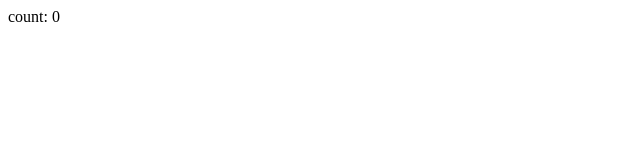
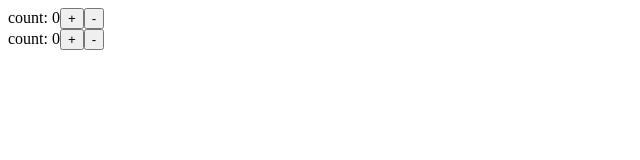
Before and after one commit to zhuji96/my-frontend-frame, a website built with webpack: page src/index.html in a window 1280 px wide. Shown: the whole page, without its empty margins (0-640 px from the left). Built offline with nearby package versions, Linux system fonts and the light colour scheme.

Commit message:
feat: children

```diff
--- a/src/Z/compile.js
+++ b/src/Z/compile.js
@@ -1,11 +1,16 @@
 export default function compile(VnodeTree) {
   let fragment = document.createDocumentFragment();
+  if (Array.isArray(VnodeTree)) {
+    VnodeTree.forEach(vnode => fragment.appendChild(compile(vnode)))
+    return fragment;
+  }
   if (VnodeTree.tag === 'component') {
     if (VnodeTree.children) {
       fragment = compile(VnodeTree.children);
     }
+    return fragment;
   }
-  if (VnodeTree.tag === 'div') {
+  if (['div', 'span', 'button'].includes(VnodeTree.tag)) {
     const container = document.createElement(VnodeTree.tag);
     if (VnodeTree.children) {
       const children = compile(VnodeTree.children);
@@ -23,6 +28,7 @@ export default function compile(VnodeTree) {
       container.id = VnodeTree.id;
     }
     fragment.appendChild(container);
+    return fragment;
   }
   return fragment;
 }
--- a/src/Z/render.js
+++ b/src/Z/render.js
@@ -1,35 +1,13 @@
 import compile from "./compile";
-import Vnode from "./vnode";
-
-// export default {
-//   observers: {},
-
-//   add: function(key, observer) {
-//     if (key in this.observers) {
-//       this.observers[key].push(observer);
-//     } else {
-//       this.observers[key] = [observer];
-//     }
-//   },
-
-//   notify: function(key, newVal, oldVal) {
-//     Object.keys(this.observers).forEach((k) => {
-//       if (k === key) {
-//         this.observers[k].forEach((observer) => {
-//           observer(newVal, oldVal);
-//         });
-//       }
-//     });
-//   }
-// }
 
 function render(instance) {
+  console.log(instance);
   const el = document.getElementById(''+instance.children.id);
   const parent = el.parentNode;
-  parent.innerHTML = '';
   const fragment = compile(instance.render());
-  parent.appendChild(fragment);
-  parent.firstChild.id = instance.children.id;
+  fragment.firstChild.id = instance.children.id;
+  parent.insertBefore(fragment, el);
+  parent.removeChild(el);
 }
 
 export default render;
--- a/src/Z/vnode.js
+++ b/src/Z/vnode.js
@@ -8,12 +8,20 @@ function Vnode(tag, children, attrs) {
       attrs: attrs,
     }
   }
+  if (Array.isArray(children)) {
+    return {
+      tag: tag,
+      children: children,
+      attrs: attrs,
+    }
+  }
 }
 
 function fromComponent(component) {
   if (component && component.render) {
     const tree = Object.create(component);
-    tree.state = observe(component.state, tree); // clone
+    const clone = JSON.parse(JSON.stringify(component.state));
+    tree.state = observe(clone, tree);
     tree.tag = 'component';
     tree.children = tree.render();
     tree.children.id = Math.random();
--- a/src/index.html
+++ b/src/index.html
@@ -7,7 +7,7 @@
   <title>test</title>
 </head>
 <body>
-  <div id="app">
-  </div>
+  <div id="app"></div>
+  <div id="app2"></div>
 </body>
 </html>
--- a/src/index.js
+++ b/src/index.js
@@ -1,23 +1,25 @@
-// import Vue from './Vue';
-
-// const app = new Vue({
-//   el: '#app',
-//   data: { name: { first: 'zhu' } },
-// });
-// // eslint-disable-next-line no-undef
-// window.app = app;
 import z from './Z';
 
 const App = {
   state: { count: 0 },
-  handleClick: function() {
-    let { count } = this.state;
-    console.log(count);
+  addCount: function() {
     this.state.count = this.state.count + 1;
   },
+  minusCount: function() {
+    this.state.count = this.state.count - 1;
+  },
   render: function() {
-    return z('div', `count: ${this.state.count}`, { onClick: this.handleClick.bind(this) } );
+    return z(
+      'div',
+      [
+        z('span', `count: ${this.state.count}`, {}),
+        z('button', '+', {onClick: this.addCount.bind(this)}),
+        z('button', '-', {onClick: this.minusCount.bind(this)}),
+      ],
+      {}
+    );
   }
 }
 
 z.mount('#app', App);
+z.mount('#app2', App);
```
